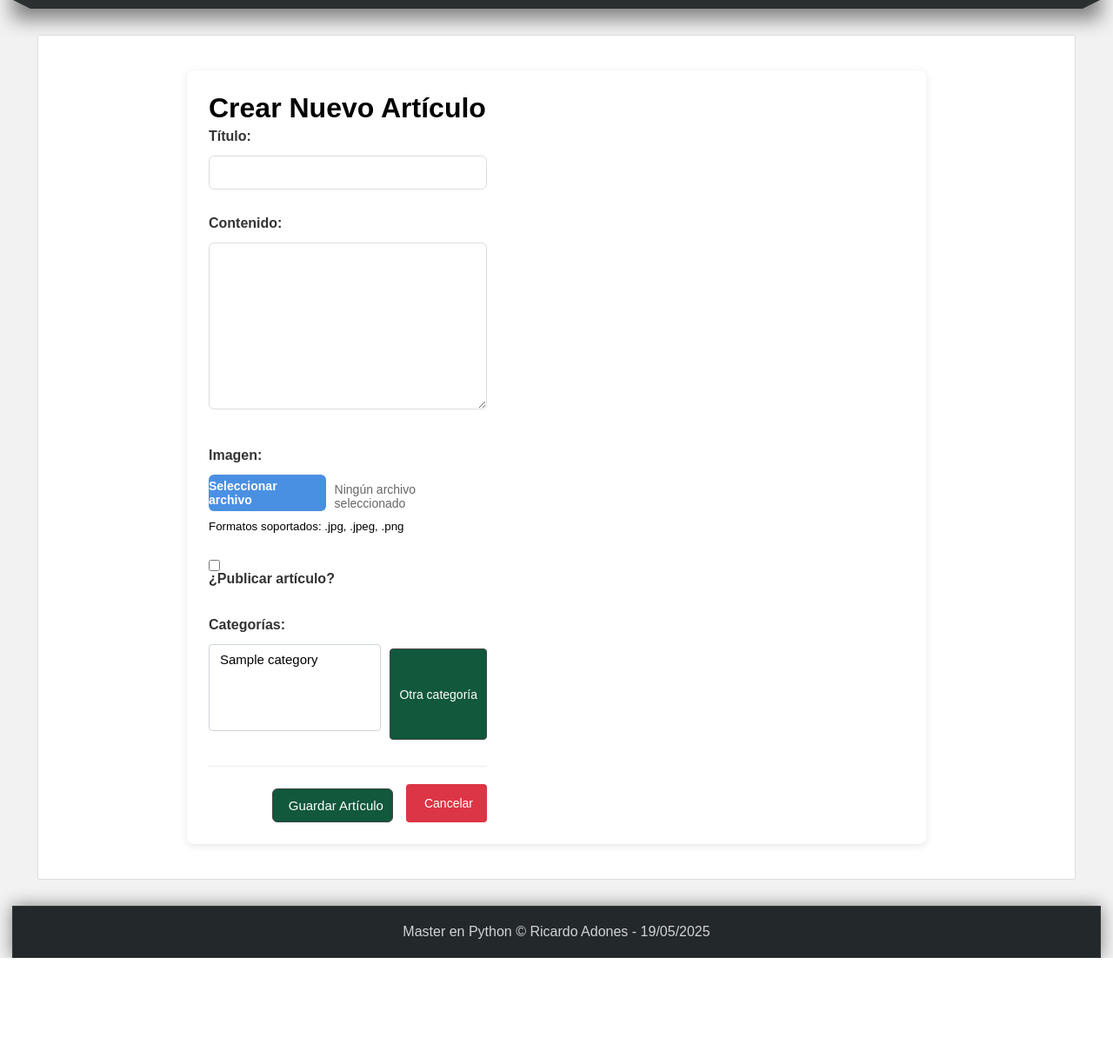
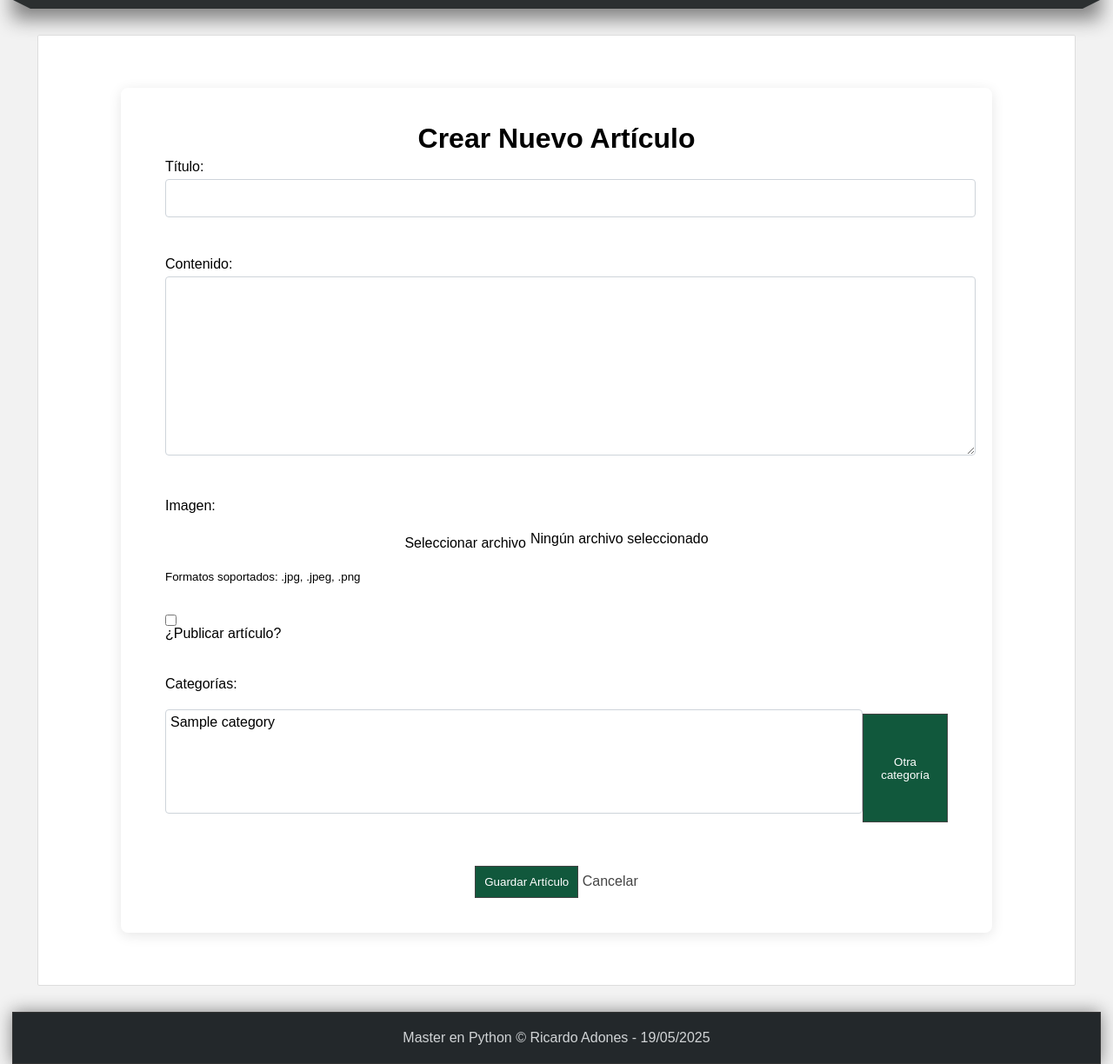
Before and after one commit to RicardoAdones/ProyectoDjango, a Django app: page /articulo/crear/ in a window 1280 px wide. Shown: the part 182-1406 px from the top of the page at 87% size. Before the commit the page ends 1284 px from the top, so only its background shows below. Run offline with Django 3.2, Linux system fonts and the light colour scheme; a user stored in the database is signed in; tables that the repository leaves empty hold one stand-in row (values such as "Sample post"); some libraries are stand-ins or nearby versions.

Commit message:
mejora pagina crear articulo

```diff
--- a/ProyectoDjango/settings.py
+++ b/ProyectoDjango/settings.py
@@ -136,9 +136,11 @@
 CKEDITOR_CONFIGS = {
     'default': {
         'toolbar': 'Custom',
+        'height': 300,
+        'width': '100%',
         'toolbar_Custom': [
             ['Bold', 'Italic', 'Underline'],
-            ['NumberedList', 'BulletedList', '-', 'Outdent', 'Indent', '-', 'JustifyLeft', 'JustifyCenter', 'JustifyRight', 'JustifyBlock'],
+            ['NumberedList', 'BulletedList', '-', 'Outdent', 'Indent'],
             ['Link', 'Unlink'],
             ['RemoveFormat', 'Source', 'Table', 'Image']
         ]
--- a/blog/models.py
+++ b/blog/models.py
@@ -1,6 +1,6 @@
 from django.db import models
+from django.contrib.auth.models import User
 from ckeditor.fields import RichTextField
-from django.contrib.auth.models import User
 
 # Create your models here.
 
--- a/blog/templates/articles/create.html
+++ b/blog/templates/articles/create.html
@@ -2,6 +2,10 @@
 {% load static %}
 
 {% block title %}Crear Artículo{% endblock %}
+
+{% block extrahead %}
+{{ form.media }}
+{% endblock %}
 
 {% block content %}
     <div class="form-container">
--- a/mainapp/static/css/styles.css
+++ b/mainapp/static/css/styles.css
@@ -351,243 +351,63 @@
 /* Estilos para el formulario de artículos */
 .form-container {
     width: 80%;
-    max-width: 800px;
-    margin: 20px auto;
-    padding: 25px;
+    max-width: 1000px;  /* Aumentado para más espacio */
+    margin: 40px auto;
+    padding: 40px;
     background: white;
     border-radius: 8px;
-    box-shadow: 0 2px 10px rgba(0, 0, 0, 0.1);
+    box-shadow: 0 3px 15px rgba(0, 0, 0, 0.1);
+    display: flex;          /* Añadido */
+    flex-direction: column; /* Añadido */
+    align-items: center;    /* Añadido */
+}
+
+.form-container form {
+    width: 100%;           /* Añadido */
+    display: flex;         /* Añadido */
+    flex-direction: column; /* Añadido */
+    align-items: center;    /* Añadido */
 }
 
 .form-group {
-    margin-bottom: 25px;
+    width: 100%;
+    max-width: 900px;      /* Aumentado */
+    margin-bottom: 30px;
 }
 
-.form-group label {
-    display: block;
-    margin-bottom: 8px;
-    font-weight: 600;
-    color: #333;
+/* Asegurar que CKEditor use todo el ancho */
+.django-ckeditor-widget,
+#cke_id_content {
+    width: 100% !important;
+    max-width: 900px !important;  /* Aumentado */
 }
 
+/* Ajustar inputs y textareas */
 .form-group input[type="text"],
 .form-group textarea,
 .form-group select,
 .form-group .django-ckeditor-widget {
-    width: 100%;
-    padding: 10px 12px;
-    border: 1px solid #ddd;
-    border-radius: 6px;
-    box-sizing: border-box;
-    font-size: 15px;
-    transition: border-color 0.3s;
+    width: 90%;
+    padding: 12px 15px;
+    font-size: 16px;
+    border: 1px solid #ced4da;
+    border-radius: 4px;
 }
 
-.form-group input[type="text"]:focus,
-.form-group textarea:focus,
-.form-group select:focus {
-    border-color: #4a90e2;
-    outline: none;
-    box-shadow: 0 0 0 3px rgba(74, 144, 226, 0.2);
+/* Centrar los elementos de archivo y categorías */
+.file-upload-container,
+.categories-container {
+    width: 100%;
+    max-width: 900px;      /* Aumentado */
+    display: flex;
+    justify-content: center;
+    margin: 15px 0;
 }
 
-/* Estilo para el campo de subida de archivo */
-.file-upload-container {
-    display: flex;
-    align-items: center;
-    gap: 10px;
-    margin-top: 5px;
-}
-
-.btn-file-upload {
-    display: inline-flex;
-    align-items: center;
-    justify-content: center;
-    padding: 10px 16px;
-    background-color: #4a90e2;
-    color: white !important;
-    border: none;
-    border-radius: 6px;
-    cursor: pointer;
-    font-size: 14px;
-    font-weight: 500;
-    transition: background-color 0.3s;
-}
-
-.btn-file-upload:hover {
-    background-color: #3a7bc8;
-    color: white !important;
-}
-
-.file-selected {
-    color: #666;
-    font-size: 14px;
-}
-
-/* Estilo para el checkbox de publicación */
-.public-checkbox {
-    display: flex;
-    align-items: center;
-    gap: 8px;
-    cursor: pointer;
-    user-select: none;
-}
-
-.public-checkbox input[type="checkbox"] {
-    width: auto;
-    margin: 0;
-}
-
-/* Estilo para el menú desplegable de categorías */
-.categories-container {
-    display: flex;
-    gap: 10px;
-    margin-bottom: 10px;
-}
-
-#id_categories {
-    flex: 1;
-    min-height: 38px;
-}
-
-.btn-show-category {
-    padding: 0 15px;
-    background-color: #f0f0f0;
-    border: 1px solid #ddd;
-    border-radius: 6px;
-    color: #555;
-    cursor: pointer;
-    transition: all 0.3s;
-    white-space: nowrap;
-}
-
-.btn-show-category:hover {
-    background-color: #e0e0e0;
-}
-
-/* Estilo para el formulario de nueva categoría */
-.new-category-container {
-    margin-top: 10px;
-    display: none; /* Oculto por defecto */
-    align-items: center;
-    gap: 10px;
-    background: #f8f9fa;
-    padding: 12px;
-    border-radius: 6px;
-    border: 1px solid #dee2e6;
-}
-
-.new-category-container input[type="text"] {
-    flex: 1;
-    padding: 8px 12px;
-    border: 1px solid #ced4da;
-    border-radius: 4px;
-    font-size: 14px;
-}
-
-.button-group {
-    display: flex;
-    gap: 8px;
-}
-
-/* Estilos para los botones */
-.form-actions {
-    display: flex;
-    justify-content: flex-end;
-    gap: 15px;
-    margin-top: 30px;
-    padding-top: 20px;
-    border-top: 1px solid #eee;
-}
-
-.btn-save {
-    padding: 10px 24px;
-    background-color: #28a745;
-    color: white !important;
-    border: none;
-    border-radius: 6px;
-    font-size: 15px;
-    font-weight: 500;
-    cursor: pointer;
-    display: inline-flex;
-    align-items: center;
-    justify-content: center;
-    gap: 8px;
-    transition: background-color 0.3s;
-}
-
-.btn-save:hover {
-    background-color: #218838;
-}
-
-.btn-cancel {
-    padding: 8px 16px;
-    background-color: #dc3545;
-    color: white !important;
-    border: none;
-    border-radius: 4px;
-    cursor: pointer;
-    font-size: 14px;
-    transition: background-color 0.3s;
-    text-decoration: none;
-    display: inline-flex;
-    align-items: center;
-    gap: 5px;
-}
-
-.btn-cancel:hover {
-    background-color: #c82333;
-    color: white !important;
-    text-decoration: none;
-}
-
-.btn-save-category {
-    padding: 8px 16px;
-    background-color: #28a745;
-    color: white !important;
-    border: none;
-    border-radius: 4px;
-    cursor: pointer;
-    font-size: 14px;
-    transition: background-color 0.3s;
-    display: flex;
-    align-items: center;
-    gap: 5px;
-}
-
-.btn-save-category:hover {
-    background-color: #218838;
-}
-
-.btn-show-category {
-    padding: 8px 16px;
-    background-color: #6c757d;
-    color: white !important;
-    border: none;
-    border-radius: 4px;
-    cursor: pointer;
-    font-size: 14px;
-    margin-top: 8px;
-    transition: background-color 0.3s;
-}
-
-.btn-show-category:hover {
-    background-color: #5a6268;
-}
-
-/* Asegurar que el input file esté oculto */
-#id_image {
-    display: none;
-}
-
-/* Estilos para el select de categorías */
+/* Asegurar que el selector de categorías use todo el ancho */
 #id_categories {
     width: 100%;
-    padding: 8px 12px;
-    border: 1px solid #ced4da;
-    border-radius: 4px;
-    background-color: white;
-    min-height: 100px;
+    min-height: 120px;
 }
 
 /* Mejoras para dispositivos móviles */
```
Also changed, not shown: README.md.
